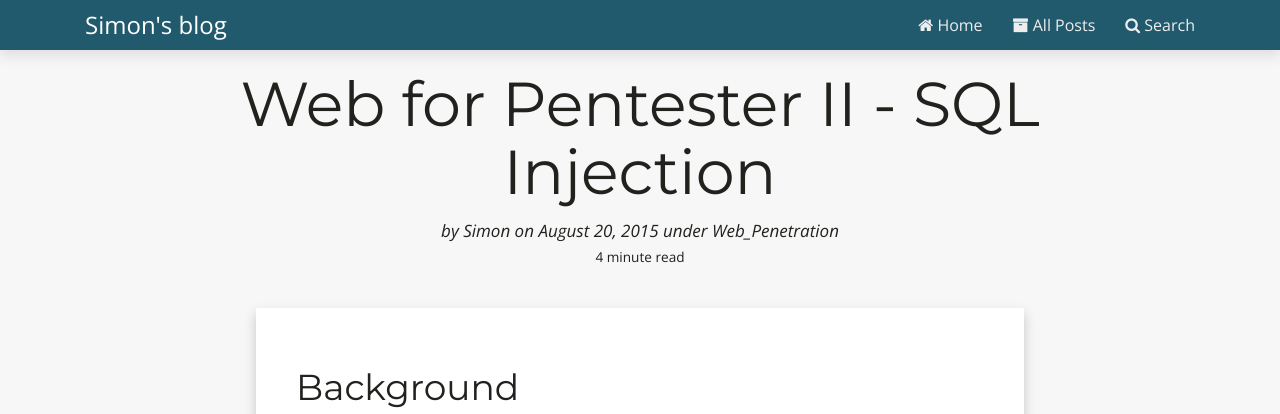
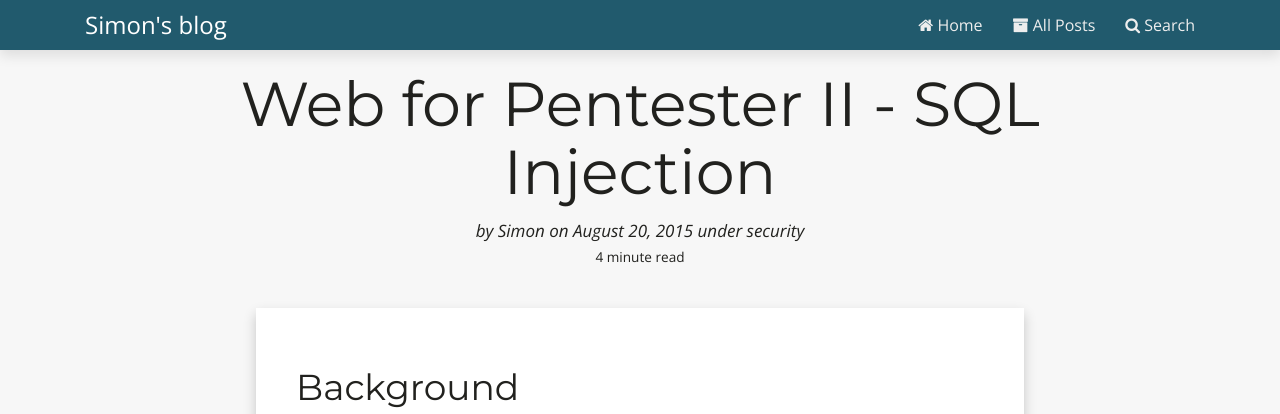
Before and after one commit to yzh503/yzh503.github.io, a Jekyll site: the page built from _posts/2015-08-20-sql-injection-web-for-pentester-II.markdown, in a window 1280 px wide and 900 px high. Shown: the top 414 px of the window. Built offline with Jekyll 4.4.1, drawn with Linux system fonts in a browser that asks for light colours; nearby versions of some CDN libraries; comment, search, counter and statistics services are not loaded.

Commit message:
Re-arranged catergory

```diff
--- a/_posts/2015-08-19-Kali-installation-tips-for-MBP-2015.markdown
+++ b/_posts/2015-08-19-Kali-installation-tips-for-MBP-2015.markdown
@@ -4,7 +4,7 @@ title: Kali installation tips for mac
 date: 2015-08-19
 author: Simon
 summary: The problems of "unable to boot from USB"
-categories: Linux
+categories: system
 tags:
  - Kali
  - Installation
--- a/_posts/2015-08-20-sql-injection-web-for-pentester-II.markdown
+++ b/_posts/2015-08-20-sql-injection-web-for-pentester-II.markdown
@@ -5,7 +5,7 @@ date: 2015-08-20
 author: Simon
 comments: true
 summary: Solutions to SQL injection questions from Web for Pentester II Penterster Lab
-categories: Web_Penetration
+categories: security
 tags:
  - Web penetration
  - SQL injection
--- a/_posts/2015-08-21-authentication-timing-attack.markdown
+++ b/_posts/2015-08-21-authentication-timing-attack.markdown
@@ -4,7 +4,7 @@ title: Authentication Timing Attack
 date: 2015-08-21
 author: Simon
 summary: Guess the password in basic web authentication.
-categories: Web_Penetration
+categories: security
 tags:
  - Web penetration
  - Authentication Timing Attack
```
